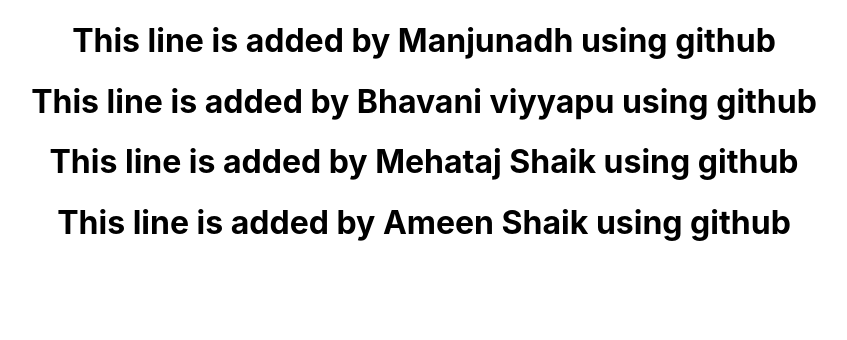
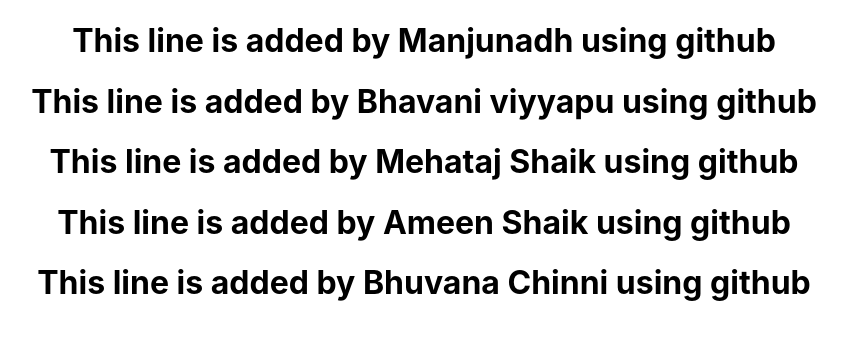
Before and after one commit to manjunadhb/rep2305, a React (Create React App) app: page / in a window 1280 px wide. Shown: the top 340 px of the page, without its empty margins (216-1063 px from the left). Built offline with nearby package versions, Linux system fonts and the light colour scheme.

Commit message:
Update App.js

```diff
--- a/src/App.js
+++ b/src/App.js
@@ -8,6 +8,7 @@
       <h1>This line is added by Bhavani viyyapu using github</h1>
       <h1>This line is added by Mehataj Shaik using github</h1>
       <h1>This line is added by Ameen Shaik using github</h1>
+      <h1>This line is added by Bhuvana Chinni using github</h1>
     </div>
   );
 }
```
